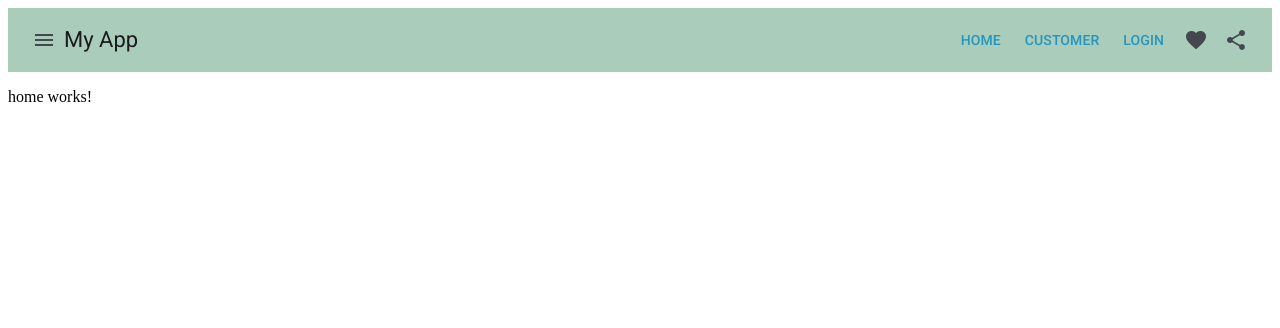
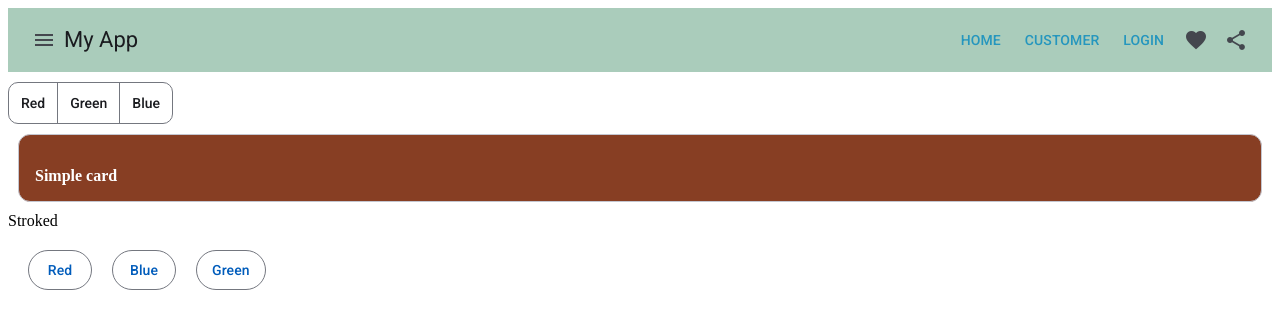
Before and after one commit to miz-ab/cms_fd, an Angular app: page /home in a window 1280 px wide. Shown: the top 328 px of the page. Built offline with nearby package versions, Linux system fonts and the light colour scheme.

Commit message:
add btn event and attribute directive

```diff
--- a/src/app/core/home/home.component.html
+++ b/src/app/core/home/home.component.html
@@ -1 +1,22 @@
-<p>home works!</p>
+<mat-button-toggle-group (change)="onToggleGroupChange($event)" name="fontStyle" aria-label="Font Style">
+    <mat-button-toggle [value]={_red}>Red</mat-button-toggle>
+    <mat-button-toggle [value]={_green}>Green</mat-button-toggle>
+    <mat-button-toggle [value]={_blue}>Blue</mat-button-toggle>
+  </mat-button-toggle-group>
+
+  <mat-card [ngClass]="color" appearance="outlined">
+    <mat-card-content>
+        <p class="card-header">Simple card</p>
+    </mat-card-content>
+  </mat-card>
+
+
+
+  <section>
+    <div class="example-label">Stroked</div>
+    <div class="example-button-row">
+      <button (click) = "setBlue()" mat-stroked-button>Red</button>
+      <button (click) = "setBrown()" mat-stroked-button>Blue</button>
+      <button (click) = "setGreen()" mat-stroked-button>Green</button>
+    </div>
+  </section>
--- a/src/app/core/home/home.component.scss
+++ b/src/app/core/home/home.component.scss
@@ -0,0 +1,46 @@
+//@import '../node_modules/@angular/material/prebuilt-themes/azure-blue.css';
+.mat-button-toggle-group {
+    margin-top: 10px;
+    border-radius: 10px;
+}
+
+.example-button-row {
+    margin: 10px;
+    .mdc-button {
+        padding: 15px;
+        margin: 10px;
+    }
+}
+
+.mat-mdc-card {
+    margin: 10px;
+    background-color: #157967;
+    color: #fff;
+    font-weight: 700;
+
+
+}
+
+.color1 {
+    background-color: #873e23;
+    // .mat-mdc-card-content {
+    //     size: 24px;
+    //     color: #157967;
+    // }
+}
+
+.color2 {
+    background-color: #022a5f;
+    .mat-mdc-card-content {
+
+            font-size: 16px;
+
+    }
+}
+
+.color3 {
+    background-color: #abdbe3;
+//     .mat-mdc-card-content {
+
+//     }
+}
--- a/src/app/core/home/home.component.ts
+++ b/src/app/core/home/home.component.ts
@@ -1,14 +1,38 @@
 import { AfterContentChecked, AfterContentInit, AfterViewChecked, AfterViewInit, Component, DoCheck, OnChanges, OnInit, SimpleChanges, } from '@angular/core';
-
+import {MatButtonToggleModule} from '@angular/material/button-toggle';
+import {MatButtonModule} from '@angular/material/button';
+import {MatCardModule} from '@angular/material/card';
+import { NgClass } from '@angular/common';
 @Component({
   selector: 'app-home',
   standalone: true,
-  imports: [],
+  imports: [MatButtonToggleModule, MatButtonModule, MatCardModule, NgClass],
   templateUrl: './home.component.html',
   styleUrl: './home.component.scss'
 })
 export class HomeComponent implements OnInit, OnChanges, DoCheck,AfterContentInit,
 AfterContentChecked,AfterViewInit,AfterViewChecked{
+
+  color = "color1";
+  _red = "red";
+  _blue = "blue";
+  _green = "green";
+
+  setBlue(){
+    this.color = "color1"
+  }
+
+  setBrown(){
+    this.color = "color2"
+  }
+
+  setGreen(){
+    this.color = "color3"
+  }
+
+  onToggleGroupChange(event: MatButtonToggleModule){
+    console.log(`selected toggle value  ${event}`)
+  }
 
   ngAfterViewChecked(): void {
     console.log("ng after view checked");
--- a/src/styles.scss
+++ b/src/styles.scss
@@ -1 +1 @@
-@import '../node_modules/@angular/material/prebuilt-themes/azure-blue.css'
+@import '../node_modules/@angular/material/prebuilt-themes/azure-blue.css';
```
